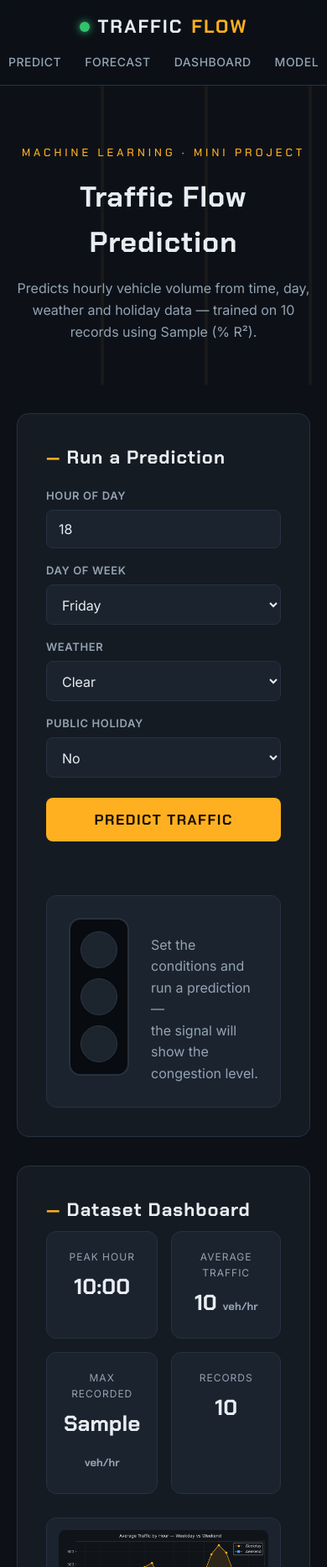
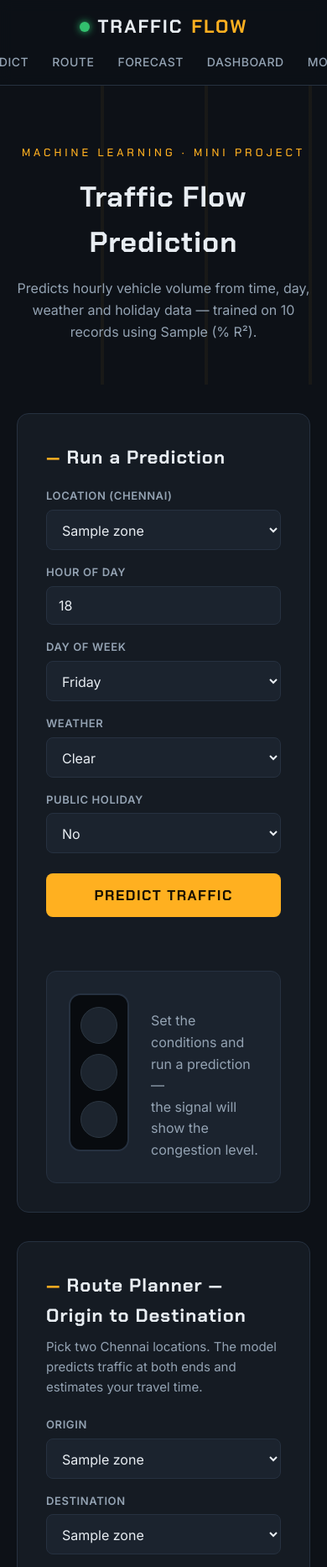
Before and after one commit to jebarajaugustine8-cloud/traffic-flow-prediction, a Flask app: template templates/index.html in a window 390 px wide; the page is wider, and only the part inside the window is pictured. Shown: the top 1866 px of that part at 84% size. Run offline with Flask 3, Linux system fonts and the light colour scheme; the template is opened without the code that fills it: most values are stand-ins (such as "Sample title", 1, 10 or a date in 2020); parts of the project's set-up code (start-up, migrations or seed data) failed here and were passed over.

Commit message:
Add files via upload

```diff
--- a/app.py
+++ b/app.py
@@ -19,6 +19,7 @@ import numpy as np
 import pandas as pd
 from flask import Flask, jsonify, render_template, request
 
+from locations import CHENNAI_ZONES, ZONE_BY_ID
 from train_model import FEATURES, engineer_features
 
 app = Flask(__name__)
@@ -29,10 +30,10 @@ with open("model/metrics.json") as f:
     METRICS = json.load(f)
 
 
-def predict_traffic(hour: int, day: int, weather: int, holiday: int) -> int:
+def predict_traffic(hour: int, day: int, weather: int, holiday: int, zone: int = 0) -> int:
     """Runs one prediction through the same feature pipeline used in training."""
     row = pd.DataFrame([{
-        "Hour": hour, "Day": day, "Weather": weather, "Holiday": holiday
+        "Hour": hour, "Day": day, "Weather": weather, "Holiday": holiday, "Zone": zone
     }])
     row = engineer_features(row)
     value = model.predict(row[FEATURES])[0]
@@ -65,7 +66,7 @@ def classify(traffic: int) -> dict:
 
 @app.route("/")
 def home():
-    return render_template("index.html", metrics=METRICS)
+    return render_template("index.html", metrics=METRICS, zones=CHENNAI_ZONES)
 
 
 @app.route("/api/predict", methods=["POST"])
@@ -76,16 +77,18 @@ def api_predict():
         day = int(data["day"])
         weather = int(data["weather"])
         holiday = int(data["holiday"])
+        zone = int(data.get("zone", 0))
         assert 0 <= hour <= 23 and 1 <= day <= 7
         assert weather in (0, 1, 2) and holiday in (0, 1)
+        assert zone in ZONE_BY_ID
     except (KeyError, ValueError, AssertionError):
         return jsonify({"error": "Invalid input"}), 400
 
-    traffic = predict_traffic(hour, day, weather, holiday)
+    traffic = predict_traffic(hour, day, weather, holiday, zone)
     result = classify(traffic)
 
     # Full 24-hour forecast for the same day/weather/holiday
-    forecast = [predict_traffic(h, day, weather, holiday) for h in range(24)]
+    forecast = [predict_traffic(h, day, weather, holiday, zone) for h in range(24)]
     best_hour = int(np.argmin(forecast))
     worst_hour = int(np.argmax(forecast))
 
@@ -98,6 +101,77 @@ def api_predict():
     })
 
 
+
+
+# ---------------------------------------------------------------
+# Origin -> Destination route prediction (Chennai)
+# ---------------------------------------------------------------
+
+def haversine_km(lat1, lng1, lat2, lng2) -> float:
+    """Straight-line distance between two coordinates, in km."""
+    R = 6371.0
+    p1, p2 = np.radians(lat1), np.radians(lat2)
+    dphi = np.radians(lat2 - lat1)
+    dlmb = np.radians(lng2 - lng1)
+    a = np.sin(dphi / 2) ** 2 + np.cos(p1) * np.cos(p2) * np.sin(dlmb / 2) ** 2
+    return float(2 * R * np.arcsin(np.sqrt(a)))
+
+
+# Average speed (km/h) by congestion level — realistic for Chennai roads
+SPEED_BY_SIGNAL = {"green": 38, "amber": 24, "red": 14}
+ROAD_FACTOR = 1.35  # real roads are ~35% longer than the straight line
+
+
+@app.route("/api/route", methods=["POST"])
+def api_route():
+    data = request.get_json(force=True)
+    try:
+        origin = int(data["origin"])
+        dest = int(data["destination"])
+        hour = int(data["hour"])
+        day = int(data["day"])
+        weather = int(data["weather"])
+        holiday = int(data["holiday"])
+        assert origin in ZONE_BY_ID and dest in ZONE_BY_ID and origin != dest
+        assert 0 <= hour <= 23 and 1 <= day <= 7
+        assert weather in (0, 1, 2) and holiday in (0, 1)
+    except (KeyError, ValueError, AssertionError):
+        return jsonify({"error": "Invalid input"}), 400
+
+    o, d = ZONE_BY_ID[origin], ZONE_BY_ID[dest]
+
+    # Predict traffic at both ends of the trip
+    t_origin = predict_traffic(hour, day, weather, holiday, origin)
+    t_dest = predict_traffic(hour, day, weather, holiday, dest)
+    route_traffic = int(round((t_origin + t_dest) / 2))
+    result = classify(route_traffic)
+
+    # Distance and travel time
+    distance = haversine_km(o["lat"], o["lng"], d["lat"], d["lng"]) * ROAD_FACTOR
+    speed = SPEED_BY_SIGNAL[result["signal"]]
+    minutes = int(round(distance / speed * 60))
+
+    # Find the best departure hour for this route today
+    hourly = []
+    for h in range(24):
+        th = (predict_traffic(h, day, weather, holiday, origin)
+              + predict_traffic(h, day, weather, holiday, dest)) / 2
+        hourly.append(th)
+    best_hour = int(np.argmin(hourly))
+    best_speed = SPEED_BY_SIGNAL[classify(int(hourly[best_hour]))["signal"]]
+    best_minutes = int(round(distance / best_speed * 60))
+
+    return jsonify({
+        "origin": {"name": o["name"], "lat": o["lat"], "lng": o["lng"], "traffic": t_origin},
+        "destination": {"name": d["name"], "lat": d["lat"], "lng": d["lng"], "traffic": t_dest},
+        "route_traffic": route_traffic,
+        **result,
+        "distance_km": round(distance, 1),
+        "eta_minutes": minutes,
+        "best_hour": best_hour,
+        "best_eta_minutes": best_minutes,
+    })
+
 if __name__ == "__main__":
     # Local development server. In production (Render), gunicorn runs the app
     # instead — see the Procfile: "web: gunicorn app:app"
--- a/static/script.js
+++ b/static/script.js
@@ -80,6 +80,7 @@ async function predict() {
     day: document.getElementById("day").value,
     weather: document.getElementById("weather").value,
     holiday: document.getElementById("holiday").value,
+    zone: document.getElementById("zone").value,
   };
 
   try {
@@ -131,4 +132,117 @@ document.getElementById("hour").addEventListener("keydown", (e) => {
   if (e.key === "Enter") predict();
 });
 
+
+
+/* ==========================================================
+   ROUTE PLANNER — Origin to Destination on a Leaflet map
+   ========================================================== */
+
+const routeBtn = document.getElementById("routeBtn");
+let map = null;
+let routeLayer = null;
+
+function initMap() {
+  map = L.map("map").setView([13.02, 80.20], 11); // Chennai
+  L.tileLayer("https://{s}.tile.openstreetmap.org/{z}/{x}/{y}.png", {
+    maxZoom: 18,
+    attribution: "© OpenStreetMap contributors",
+  }).addTo(map);
+}
+
+const SIGNAL_COLORS = { green: "#37d67a", amber: "#ffb020", red: "#ff5a5a" };
+
+async function drawRoadRoute(o, d, color) {
+  // Try OSRM's free demo server for the real road path;
+  // fall back to a straight dashed line if it is unreachable.
+  try {
+    const url = `https://router.project-osrm.org/route/v1/driving/` +
+      `${o.lng},${o.lat};${d.lng},${d.lat}?overview=full&geometries=geojson`;
+    const res = await fetch(url);
+    if (!res.ok) throw new Error("osrm unavailable");
+    const json = await res.json();
+    const coords = json.routes[0].geometry.coordinates.map((c) => [c[1], c[0]]);
+    return L.polyline(coords, { color, weight: 5, opacity: 0.85 });
+  } catch {
+    return L.polyline(
+      [[o.lat, o.lng], [d.lat, d.lng]],
+      { color, weight: 4, dashArray: "8 8", opacity: 0.8 }
+    );
+  }
+}
+
+async function predictRoute() {
+  const errEl = document.getElementById("routeError");
+  errEl.textContent = "";
+
+  const origin = document.getElementById("origin").value;
+  const destination = document.getElementById("destination").value;
+  if (origin === destination) {
+    errEl.textContent = "Origin and destination must be different.";
+    return;
+  }
+
+  routeBtn.disabled = true;
+  routeBtn.textContent = "Predicting…";
+
+  const payload = {
+    origin,
+    destination,
+    hour: document.getElementById("hour").value,
+    day: document.getElementById("day").value,
+    weather: document.getElementById("weather").value,
+    holiday: document.getElementById("holiday").value,
+  };
+
+  try {
+    const res = await fetch("/api/route", {
+      method: "POST",
+      headers: { "Content-Type": "application/json" },
+      body: JSON.stringify(payload),
+    });
+    if (!res.ok) throw new Error("Route request failed");
+    const data = await res.json();
+
+    // Fill in the result card
+    document.getElementById("routeResult").classList.remove("hidden");
+    document.getElementById("routeDistance").textContent = data.distance_km;
+    document.getElementById("routeEta").textContent = data.eta_minutes;
+    document.getElementById("routeOriginT").textContent = data.origin.traffic;
+    document.getElementById("routeDestT").textContent = data.destination.traffic;
+
+    const levelEl = document.getElementById("routeLevel");
+    levelEl.textContent = data.level;
+    levelEl.style.color = SIGNAL_COLORS[data.signal];
+
+    document.getElementById("routeAdvice").textContent =
+      `${data.advice} Best departure time today: ${hourLabel(data.best_hour)} ` +
+      `(~${data.best_eta_minutes} min).`;
+
+    // Draw on the map
+    if (!map) initMap();
+    if (routeLayer) map.removeLayer(routeLayer);
+
+    const line = await drawRoadRoute(data.origin, data.destination,
+                                     SIGNAL_COLORS[data.signal]);
+    const oMark = L.marker([data.origin.lat, data.origin.lng])
+      .bindPopup(`<b>${data.origin.name}</b><br>${data.origin.traffic} veh/hr`);
+    const dMark = L.marker([data.destination.lat, data.destination.lng])
+      .bindPopup(`<b>${data.destination.name}</b><br>${data.destination.traffic} veh/hr`);
+
+    routeLayer = L.layerGroup([line, oMark, dMark]).addTo(map);
+    map.fitBounds(line.getBounds(), { padding: [30, 30] });
+  } catch (err) {
+    errEl.textContent = "Could not predict the route. Is the server running?";
+    console.error(err);
+  } finally {
+    routeBtn.disabled = false;
+    routeBtn.textContent = "Predict route";
+  }
+}
+
+routeBtn.addEventListener("click", predictRoute);
+
+// Show the Chennai map as soon as the page loads
+document.addEventListener("DOMContentLoaded", initMap);
+
 console.log("Traffic Prediction System Loaded Successfully");
--- a/static/style.css
+++ b/static/style.css
@@ -456,3 +456,33 @@ button:disabled{ opacity:.55; cursor:wait; transform:none; }
   .graph-card.wide{ grid-column:span 1; }
   .bars{ gap:3px; height:150px; }
 }
+
+/* ---------------- ROUTE PLANNER ---------------- */
+.route-grid{
+  display:grid;
+  grid-template-columns:1fr 1.3fr;
+  gap:26px;
+  margin-top:10px;
+}
+
+#map{
+  min-height:380px;
+  border-radius:12px;
+  border:1px solid var(--line);
+  z-index:1; /* keep below sticky navbar */
+}
+
+.route-result{
+  margin-top:18px;
+  background:var(--panel-2);
+  border:1px solid var(--line);
+  border-radius:12px;
+  padding:18px;
+}
+
+.leaflet-container{ background:#0a0e13; font-family:var(--body); }
+
+@media (max-width: 860px){
+  .route-grid{ grid-template-columns:1fr; }
+  #map{ min-height:300px; }
+}
--- a/templates/index.html
+++ b/templates/index.html
@@ -6,6 +6,7 @@
 <title>Traffic Flow Prediction — ML Dashboard</title>
 <link rel="preconnect" href="https://fonts.googleapis.com">
 <link href="https://fonts.googleapis.com/css2?family=Chakra+Petch:wght@500;600;700&family=Inter:wght@400;500;600&display=swap" rel="stylesheet">
+<link rel="stylesheet" href="https://unpkg.com/leaflet@1.9.4/dist/leaflet.css">
 <link rel="stylesheet" href="{{ url_for('static', filename='style.css') }}">
 </head>
 <body>
@@ -16,6 +17,7 @@
   </div>
   <ul>
     <li><a href="#prediction">Predict</a></li>
+    <li><a href="#route">Route</a></li>
     <li><a href="#forecast">Forecast</a></li>
     <li><a href="#dashboard">Dashboard</a></li>
     <li><a href="#model">Model</a></li>
@@ -41,6 +43,11 @@
   <div class="predict-grid">
 
     <div class="form-side">
+      <label for="zone">Location (Chennai)</label>
+      <select id="zone">
+        {% for z in zones %}<option value="{{ z.id }}">{{ z.name }}</option>{% endfor %}
+      </select>
+
       <label for="hour">Hour of day</label>
       <input type="number" id="hour" min="0" max="23" value="18" required>
 
@@ -104,6 +111,45 @@
   <div class="bars" id="forecastBars"></div>
   <div class="bar-axis">
     <span>12 AM</span><span>6 AM</span><span>12 PM</span><span>6 PM</span><span>11 PM</span>
+  </div>
+</section>
+
+
+<!-- ================= ROUTE PLANNER ================= -->
+<section class="panel" id="route">
+  <h2 class="panel-title">Route Planner — Origin to Destination</h2>
+  <p class="panel-sub">Pick two Chennai locations. The model predicts traffic at both ends
+     and estimates your travel time.</p>
+
+  <div class="route-grid">
+    <div class="route-form">
+      <label for="origin">Origin</label>
+      <select id="origin">
+        {% for z in zones %}<option value="{{ z.id }}" {{ 'selected' if z.id == 0 }}>{{ z.name }}</option>{% endfor %}
+      </select>
+
+      <label for="destination">Destination</label>
+      <select id="destination">
+        {% for z in zones %}<option value="{{ z.id }}" {{ 'selected' if z.id == 1 }}>{{ z.name }}</option>{% endfor %}
+      </select>
+
+      <p class="panel-sub" style="margin:14px 0 0">Uses the hour, day, weather and holiday
+         set in the prediction form above.</p>
+
+      <button id="routeBtn" type="button">Predict route</button>
+      <p class="error-msg" id="routeError"></p>
+
+      <div class="route-result hidden" id="routeResult">
+        <p class="detail"><strong>Distance:</strong> <span id="routeDistance"></span> km (approx. by road)</p>
+        <p class="detail"><strong>Route congestion:</strong> <span id="routeLevel"></span></p>
+        <p class="detail"><strong>Estimated travel time:</strong> <span id="routeEta"></span> minutes</p>
+        <p class="detail"><strong>Traffic at origin:</strong> <span id="routeOriginT"></span> veh/hr ·
+           <strong>at destination:</strong> <span id="routeDestT"></span> veh/hr</p>
+        <p class="detail advice" id="routeAdvice"></p>
+      </div>
+    </div>
+
+    <div id="map"></div>
   </div>
 </section>
 
@@ -185,6 +231,7 @@
   <p>Mini Project · Academic Year 2023–2027 · © 2026</p>
 </footer>
 
+<script src="https://unpkg.com/leaflet@1.9.4/dist/leaflet.js"></script>
 <script src="{{ url_for('static', filename='script.js') }}"></script>
 </body>
 </html>
```
Also changed, not shown: generate_dataset.py (+8 -4 lines), locations.py (added, +33 -0 lines), model/metrics.json (+25 -23 lines), train_model.py (+4 -4 lines), README.md, static/graphs/heatmap.png, static/graphs/hourly_traffic.png, static/graphs/importance.png, static/graphs/weather.png, 2 other files.
